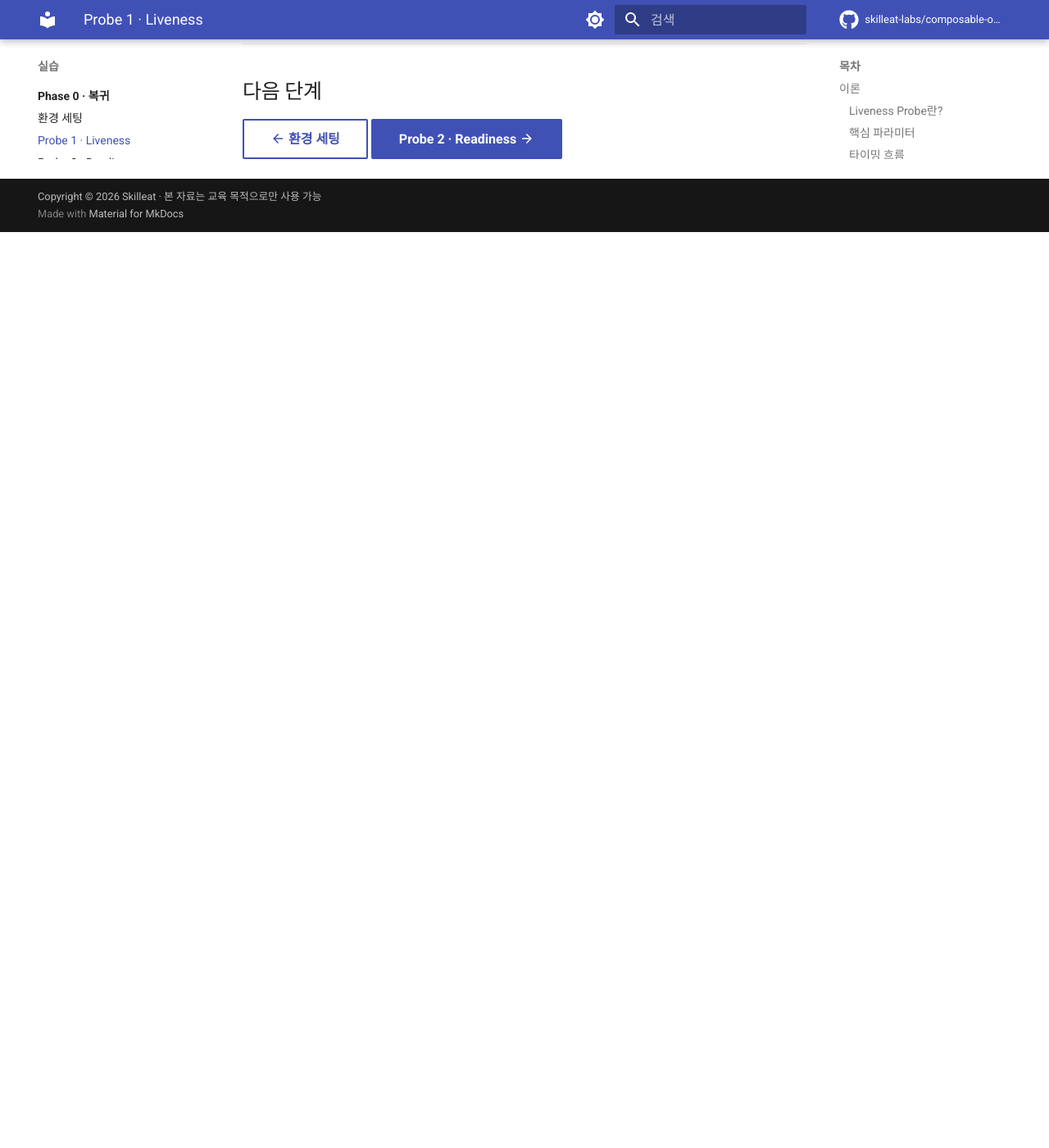
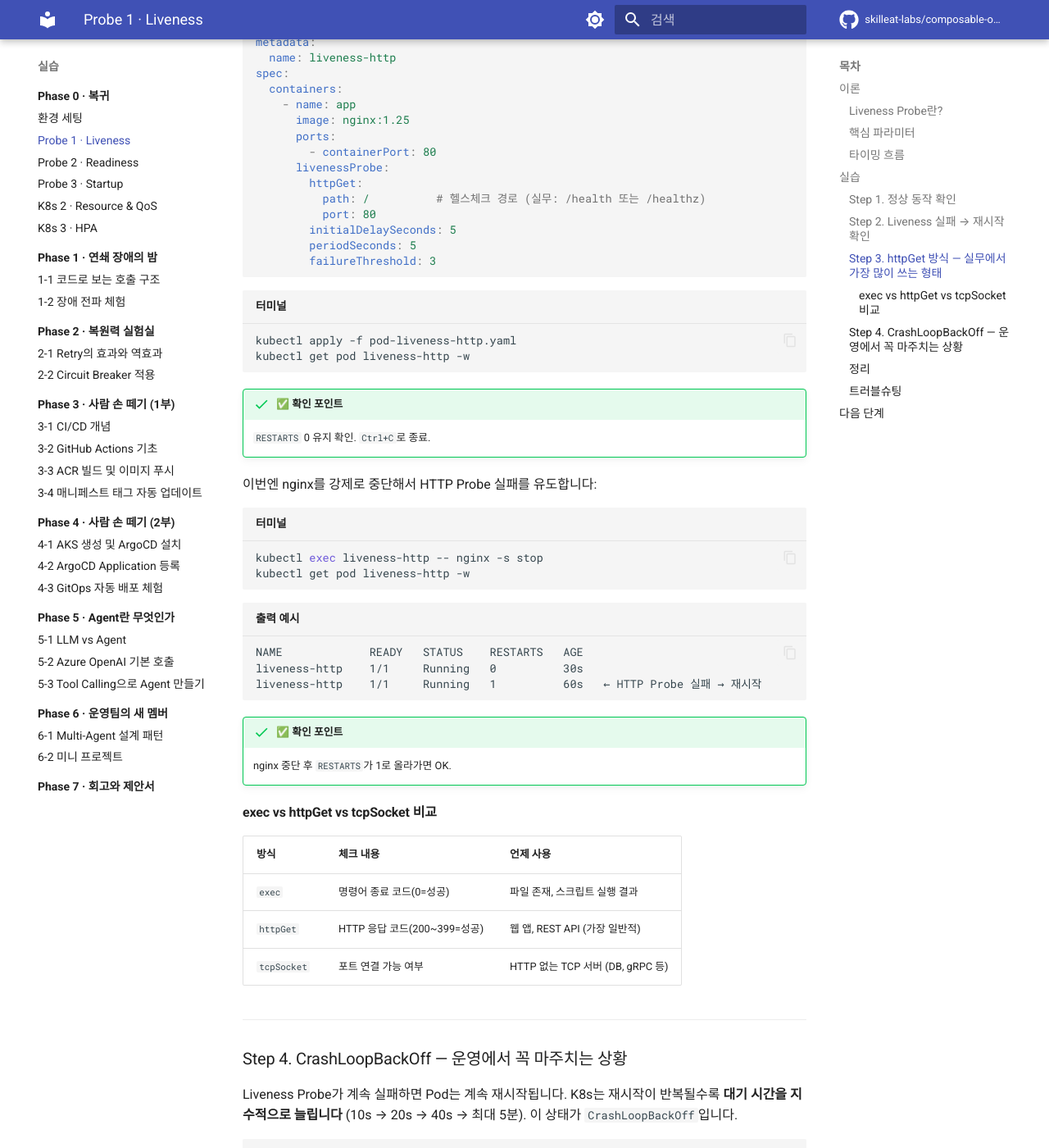
Before and after one commit to skilleat-labs/composable-ops-labs, an MkDocs documentation site: the page built from docs/phase-0/probe-liveness.md, in a window 1280 px wide and 1400 px high, scrolled down 4024 px. Shown: the whole window at 82% size. Built offline with MkDocs 1.6.1 and Material for MkDocs 9.7.7, drawn with Linux system fonts in a browser that asks for light colours; comment, search, counter and statistics services are not loaded; before the commit the page ends 4307 px from its top, so only the background shows below that; some of the changed text lies outside the part shown.

Commit message:
feat: Liveness Probe에 httpGet 실습 및 CrashLoopBackOff 진단 추가
Step 3: exec vs httpGet vs tcpSocket 비교 + nginx 기반 httpGet 실습
Step 4: CrashLoopBackOff 발생 원리 + 3단계 진단 명령어

Co-Authored-By: Claude Sonnet 4.6 <noreply@anthropic.com>

````diff
--- a/docs/phase-0/probe-liveness.md
+++ b/docs/phase-0/probe-liveness.md
@@ -147,10 +147,150 @@ Events:
 
 ---
 
+### Step 3. httpGet 방식 — 실무에서 가장 많이 쓰는 형태
+
+Step 1~2는 파일 존재 여부로 체크하는 `exec` 방식이었습니다.
+실제 운영에서는 **HTTP 헬스체크 엔드포인트**(`/health`, `/healthz`)를 호출하는 `httpGet` 방식을 주로 사용합니다.
+
+!!! note "왜 httpGet이 더 실무적인가?"
+    `exec`는 파일 시스템 상태만 확인합니다.
+    `httpGet`은 앱이 실제로 HTTP 요청을 처리할 수 있는 상태인지 확인합니다.
+    FastAPI, Spring Boot, Node.js 등 웹 앱은 대부분 `/health` 엔드포인트를 제공합니다.
+
+nginx의 `/` 경로를 헬스체크 엔드포인트로 활용하는 예시입니다:
+
+```yaml title="pod-liveness-http.yaml"
+apiVersion: v1
+kind: Pod
+metadata:
+  name: liveness-http
+spec:
+  containers:
+    - name: app
+      image: nginx:1.25
+      ports:
+        - containerPort: 80
+      livenessProbe:
+        httpGet:
+          path: /          # 헬스체크 경로 (실무: /health 또는 /healthz)
+          port: 80
+        initialDelaySeconds: 5
+        periodSeconds: 5
+        failureThreshold: 3
+```
+
+```bash title="터미널"
+kubectl apply -f pod-liveness-http.yaml
+kubectl get pod liveness-http -w
+```
+
+!!! success "✅ 확인 포인트"
+    `RESTARTS` 0 유지 확인. `Ctrl+C`로 종료.
+
+이번엔 nginx를 강제로 중단해서 HTTP Probe 실패를 유도합니다:
+
+```bash title="터미널"
+kubectl exec liveness-http -- nginx -s stop
+kubectl get pod liveness-http -w
+```
+
+```text title="출력 예시"
+NAME             READY   STATUS    RESTARTS   AGE
+liveness-http    1/1     Running   0          30s
+liveness-http    1/1     Running   1          60s   ← HTTP Probe 실패 → 재시작
+```
+
+!!! success "✅ 확인 포인트"
+    nginx 중단 후 `RESTARTS`가 1로 올라가면 OK.
+
+#### exec vs httpGet vs tcpSocket 비교
+
+| 방식 | 체크 내용 | 언제 사용 |
+|------|---------|---------|
+| `exec` | 명령어 종료 코드(0=성공) | 파일 존재, 스크립트 실행 결과 |
+| `httpGet` | HTTP 응답 코드(200~399=성공) | 웹 앱, REST API (가장 일반적) |
+| `tcpSocket` | 포트 연결 가능 여부 | HTTP 없는 TCP 서버 (DB, gRPC 등) |
+
+---
+
+### Step 4. CrashLoopBackOff — 운영에서 꼭 마주치는 상황
+
+Liveness Probe가 계속 실패하면 Pod는 계속 재시작됩니다.
+K8s는 재시작이 반복될수록 **대기 시간을 지수적으로 늘립니다** (10s → 20s → 40s → 최대 5분).
+이 상태가 `CrashLoopBackOff`입니다.
+
+```text title="CrashLoopBackOff 진행 과정"
+재시작 1회  →  10초 대기
+재시작 2회  →  20초 대기
+재시작 3회  →  40초 대기
+재시작 4회  →  80초 대기
+재시작 5회~ →  최대 300초(5분) 대기  ← CrashLoopBackOff 상태 표시
+```
+
+!!! warning "CrashLoopBackOff ≠ 앱 종료"
+    Pod가 CrashLoopBackOff 상태여도 K8s는 재시작을 계속 시도합니다.
+    앱이 영구적으로 죽은 게 아니라 "재시작 대기 중"인 상태입니다.
+
+처음부터 Probe를 실패시키는 Pod를 만들어봅니다:
+
+```yaml title="pod-crashloop.yaml"
+apiVersion: v1
+kind: Pod
+metadata:
+  name: crashloop-app
+spec:
+  containers:
+    - name: app
+      image: busybox:1.36-musl
+      command:
+        - sh
+        - -c
+        - "sleep 3600"
+      livenessProbe:
+        exec:
+          command:
+            - cat
+            - /tmp/nonexistent    # 존재하지 않는 파일 → 항상 실패
+        initialDelaySeconds: 3
+        periodSeconds: 3
+        failureThreshold: 2
+```
+
+```bash title="터미널"
+kubectl apply -f pod-crashloop.yaml
+kubectl get pod crashloop-app -w
+```
+
+```text title="출력 예시"
+NAME            READY   STATUS             RESTARTS   AGE
+crashloop-app   1/1     Running            0          5s
+crashloop-app   0/1     CrashLoopBackOff   1          20s
+crashloop-app   1/1     Running            2          45s
+crashloop-app   0/1     CrashLoopBackOff   3          90s
+```
+
+CrashLoopBackOff를 진단하는 명령어를 익혀둡니다:
+
+```bash title="터미널 — 원인 파악 3단계"
+# 1. 이벤트에서 실패 원인 확인
+kubectl describe pod crashloop-app
+
+# 2. 현재 컨테이너 로그 확인
+kubectl logs crashloop-app
+
+# 3. 이전 재시작 컨테이너 로그 확인 (재시작 후 로그가 사라졌을 때)
+kubectl logs crashloop-app --previous
+```
+
+!!! success "✅ 확인 포인트"
+    `kubectl describe pod`의 Events 섹션에서 `Liveness probe failed` 메시지를 찾으면 OK.
+
+---
+
 ### 정리
 
 ```bash title="터미널"
-kubectl delete pod liveness-ok liveness-fail
+kubectl delete pod liveness-ok liveness-fail liveness-http crashloop-app
 ```
 
 ### 트러블슈팅
@@ -159,6 +299,8 @@ kubectl delete pod liveness-ok liveness-fail
 |------|------|
 | Pod가 계속 재시작됨 | `kubectl describe pod` → Events에서 Liveness 실패 원인 확인 |
 | 정상 앱인데 재시작됨 | `initialDelaySeconds` 늘리거나 Startup Probe 추가 |
+| CrashLoopBackOff 상태 | `kubectl logs <pod> --previous`로 직전 재시작 로그 확인 |
+| httpGet Probe 실패 | 앱이 해당 경로에서 200~399 응답을 반환하는지 확인 |
 
 ---
 
````
Also changed, not shown: other parts of docs/phase-0/probe-liveness.md (+1 -1 lines).
